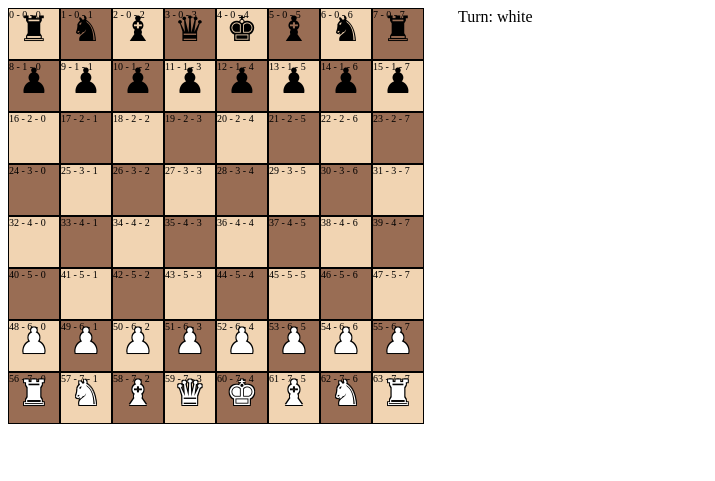
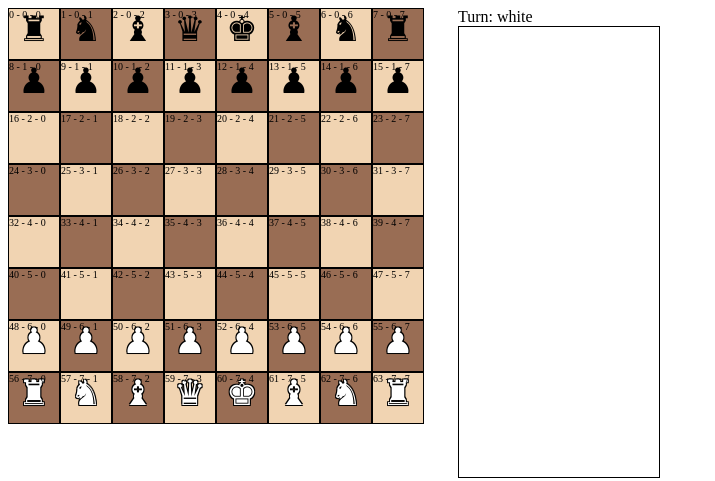
Before and after one commit to chrisdrappier/chess, a React app: page / in a window 1280 px wide. Shown: the whole page, without its empty margins (0-715 px from the left). Built offline with nearby package versions, Linux system fonts and the light colour scheme.

Commit message:
adds captures

```diff
--- a/src/chess.js
+++ b/src/chess.js
@@ -1,10 +1,6 @@
 class Chess {
   constructor (board = new Board()) {
     this.board = board
-  }
-
-  render () {
-    return new Chess(this.board)
   }
 
   passTurn () {
@@ -15,6 +11,8 @@ class Chess {
     const selectedSpace = this.board.selectedSpace
     if (selectedSpace) {
       this.move(selectedSpace.index, space.index)
+      console.log(this.board.captures)
+      console.log('+++++++++++++++++++++++++++++++++++++++')
       this.board.selectedSpace = null
     } else {
       this.board.selectedSpace = space
@@ -30,6 +28,7 @@ class Chess {
   }
 
   get turn () { return this.board.turn }
+  get captures () { return this.board.captures }
 }
 
 class Board {
@@ -84,7 +83,16 @@ class Move {
   }
 
   execute () {
+    console.log(this.turn)
+    console.log(this.currentSpace)
+    console.log(this.newSpace)
+    console.log(this.currentPiece)
+    console.log(this.captured)
+    console.log(this.differentColor)
+    console.log(this.availableSpaces)
+    console.log(this.spaceAvailable)
     if (this.spaceAvailable) {
+      console.log('should be capturing...')
       this.capture()
       this.setPieces()
       this.chess.passTurn()
@@ -97,7 +105,10 @@ class Move {
   }
 
   capture () {
+    console.log('^^^^^^^^^^^^^^^^^^^^^^^^^^^^^^')
+    console.log(this.captures)
     this.captures.push(this.captured)
+    console.log(this.captures)
   }
 }
 
--- a/src/react/app.js
+++ b/src/react/app.js
@@ -1,6 +1,7 @@
 import React, { Component } from 'react'
 import Board from './containers/board'
 import Turn from './containers/turn'
+import Captures from './containers/captures'
 
 class AppComponent extends Component {
 
@@ -9,6 +10,7 @@ class AppComponent extends Component {
       <div>
         <Board />
         <Turn />
+        <Captures />
       </div>
     )
   }
--- /dev/null
+++ b/src/react/captures.js
@@ -0,0 +1,21 @@
+import React, { Component } from 'react'
+import Piece from './piece'
+
+class CapturesComponent extends Component {
+  get captures () { return this.props.chess.captures }
+  get captureComponents () {
+    return this.captures.filter((piece) => {
+      return piece.constructor.name !== 'NullPiece'
+    }).map((capture, index) => {
+      console.log(capture)
+      capture.captured = true
+      return <Piece piece={capture} key={index} />
+    })
+  }
+
+  render () {
+    return <div id="captures"><div>{this.captureComponents}</div></div>
+  }
+}
+
+export default CapturesComponent
--- /dev/null
+++ b/src/react/containers/captures.js
@@ -0,0 +1,10 @@
+import { connect } from 'react-redux'
+import Captures from '../captures'
+
+const mapStateToProps = (state) => {
+  return {
+    chess: state.chess
+  }
+}
+
+export default connect(mapStateToProps)(Captures)
--- a/src/react/piece.js
+++ b/src/react/piece.js
@@ -1,10 +1,18 @@
 import React, { Component } from 'react'
 
 class PieceComponent extends Component {
+  get className () {
+    var classes = ['piece', this.color]
+    if (this.props.piece.color === 'white') {
+      classes.push('white')
+    } else {
+      classes.push('black')
+    }
 
-  get className () {
-    var colorClass = this.props.piece.color === 'white' ? 'white' : 'black'
-    return `piece ${colorClass}`
+    if (this.props.piece.captured) {
+      classes.push('captured')
+    }
+    return classes.join(' ')
   }
 
   render () {
--- a/stylesheets/chess.css
+++ b/stylesheets/chess.css
@@ -4,10 +4,10 @@
 	float: left;
 }
 
-#moves {
+#captures {
 	border: 1px solid black;
 	height: 450px;
-	width: 100px;
+	width: 200px;
 	float: left;
 }
 
@@ -24,7 +24,6 @@
 	height: 50px;
 	width: 50px;
 	text-align: center;
-	position: absolute;
 }
 
 .index {
```
Also changed, not shown: test/react/app/captures.spec.js (added, +20 -0 lines), test/react/app/helper.js (+3 -0 lines), test/react/app/turn.spec.js (+6 -6 lines).
